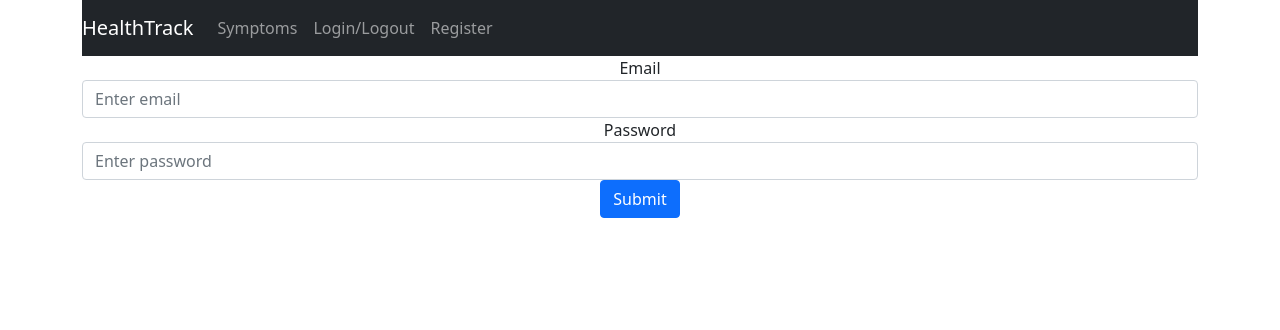
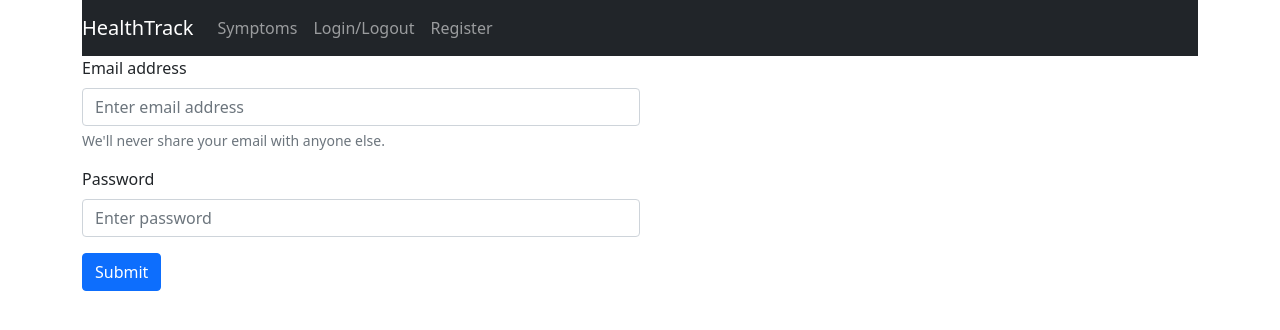
Before and after one commit to dpadron08/healthtrack, a React (Create React App) app in the folder frontend/: page /login in a window 1280 px wide. Shown: the top 330 px of the page. Built offline with nearby package versions, Linux system fonts and the light colour scheme.

Commit message:
Change some forms, add left justification to forms

```diff
--- a/frontend/src/pages/login.js
+++ b/frontend/src/pages/login.js
@@ -1,6 +1,8 @@
 import React from "react";
 import { useNavigate } from "react-router-dom";
 import authService from "../services/authService";
+
+const form_style = { textAlign: "left", width: "50%" };
 
 const Login = () => {
   const [formData, setFormData] = React.useState({
@@ -39,9 +41,11 @@ const Login = () => {
   };
 
   return (
-    <form>
-      <div className="form-group">
-        <label htmlFor="email">Email</label>
+    <form style={form_style}>
+      <div className="mb-3">
+        <label htmlFor="email" className="form-label">
+          Email address
+        </label>
         <input
           type="email"
           className="form-control"
@@ -49,24 +53,28 @@ const Login = () => {
           name="email"
           value={email}
           aria-describedby="emailHelp"
-          placeholder="Enter email"
           onChange={onChangeEmail}
-        />
+          placeholder="Enter email address"
+        ></input>
+        <div id="emailHelp" className="form-text">
+          We'll never share your email with anyone else.
+        </div>
       </div>
-
-      <div className="form-group">
-        <label htmlFor="password">Password</label>
+      <div className="mb-3">
+        <label htmlFor="password" className="form-label">
+          Password
+        </label>
         <input
           type="password"
           className="form-control"
           id="password"
           name="password"
           value={password}
+          onChange={onChangePassword}
           placeholder="Enter password"
-          onChange={onChangePassword}
-        />
+        ></input>
       </div>
-      <button type="submit" className="btn btn-primary" onClick={handleSubmit}>
+      <button type="submit" class="btn btn-primary" onClick={handleSubmit}>
         Submit
       </button>
     </form>
--- a/frontend/src/pages/register.js
+++ b/frontend/src/pages/register.js
@@ -3,6 +3,7 @@ import { useState } from "react";
 import { useNavigate } from "react-router-dom";
 import authService from "../services/authService";
 
+const form_style = { textAlign: "left", width: "50%" };
 function Register() {
   const [formData, setFormData] = useState({
     first_name: "",
@@ -45,7 +46,7 @@ function Register() {
   };
 
   return (
-    <form>
+    <form style={form_style}>
       <div className="form-group">
         <label htmlFor="first_name">First name</label>
         <input
```
